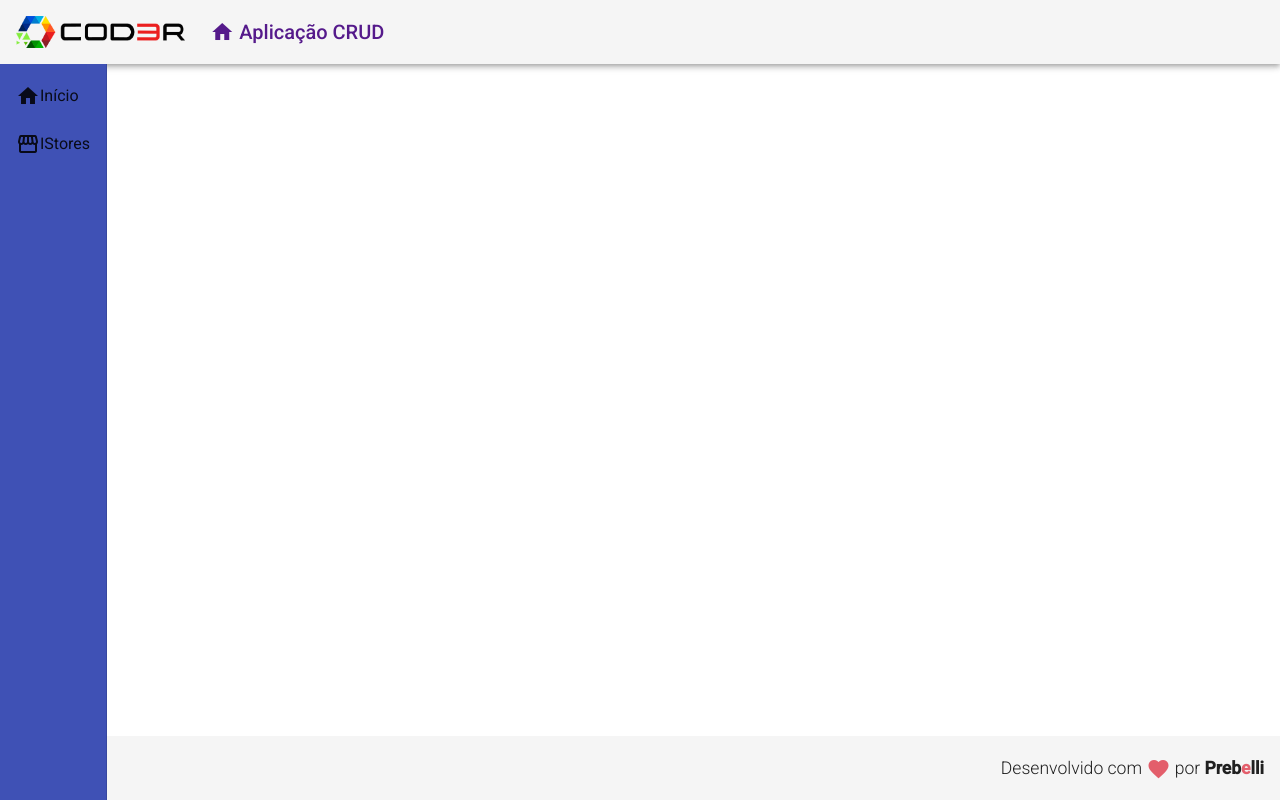
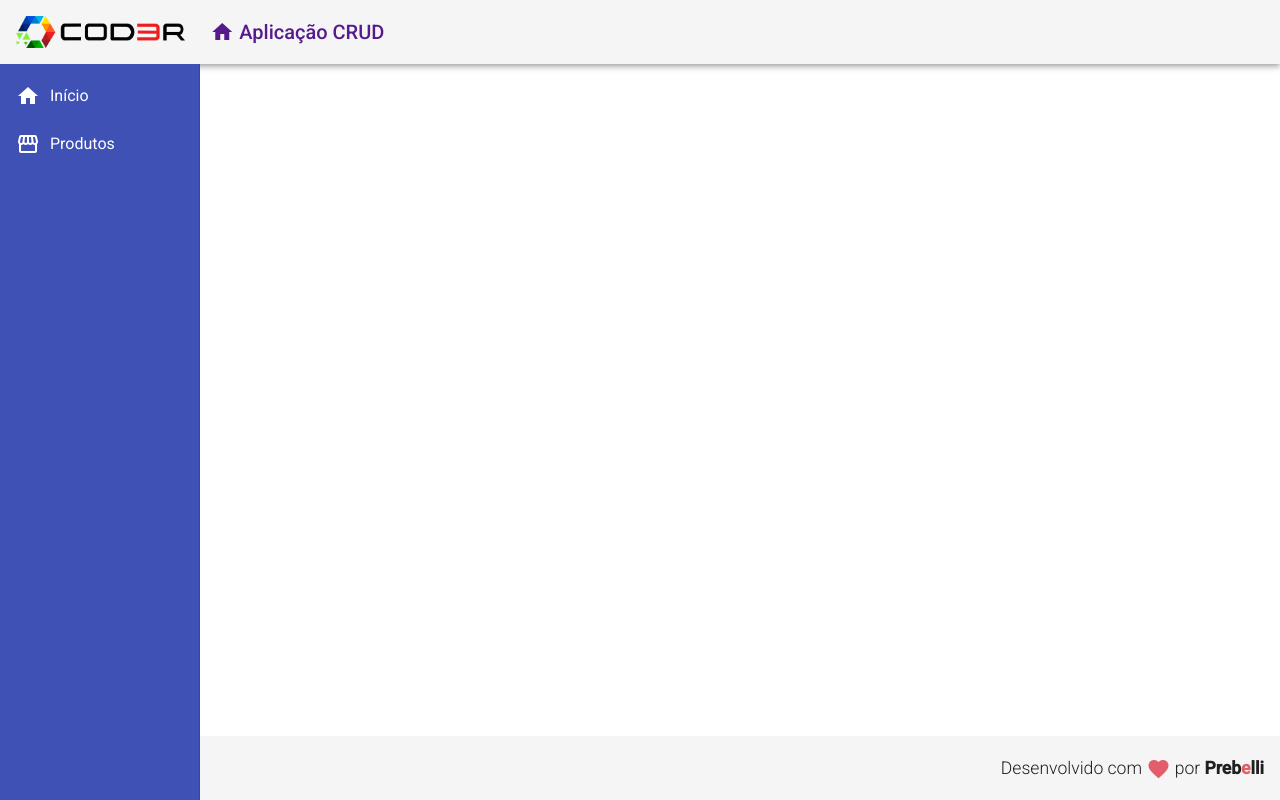
Before and after one commit to ClaytonPrebelli/Angular, an Angular app in the folder frontend/: page / in a window 1280 px wide. Built offline with nearby package versions, Linux system fonts and the light colour scheme.

Commit message:
estilizando nav

```diff
--- a/frontend/src/app/components/template/nav/nav.component.css
+++ b/frontend/src/app/components/template/nav/nav.component.css
@@ -1,4 +1,11 @@
 .sidenav{
     background-color: #3F51B5;
-
+    width: 200px;
 }
+.sidenav a {
+    color: white;
+    text-decoration: none;
+}
+.sidenav i{
+    padding-right: 10px;
+}
--- a/frontend/src/app/components/template/nav/nav.component.html
+++ b/frontend/src/app/components/template/nav/nav.component.html
@@ -11,7 +11,7 @@
                 <i class="material-icons">
                    storefront
                 </i>
-                IStores
+                Produtos
             </a>
         </mat-nav-list>
     </mat-sidenav>
```
